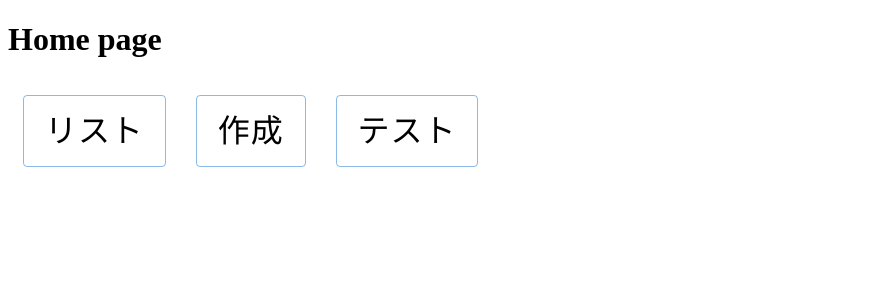
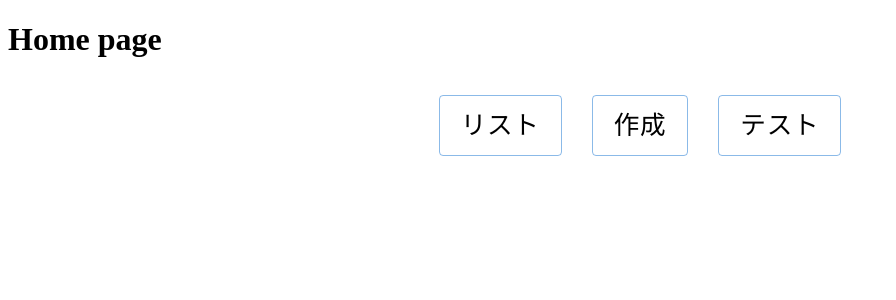
Before and after one commit to mono121/flashMemo, a React (Create React App) app: page / in a window 1280 px wide. Shown: the top 300 px of the page, without its empty margins (0-896 px from the left). Built offline with nearby package versions, Linux system fonts and the light colour scheme.

Commit message:
MainButton 修正

```diff
--- a/src/components/Atom/Button/BaseButton.tsx
+++ b/src/components/Atom/Button/BaseButton.tsx
@@ -1,7 +1,6 @@
 import React, { FC } from 'react'
 import { Button } from '@mui/material'
 import styled from '@emotion/styled'
-import { css } from '@emotion/react'
 
 type Props = {
     children: string;
--- a/src/components/Molecule/MainButton.tsx
+++ b/src/components/Molecule/MainButton.tsx
@@ -2,7 +2,6 @@ import React, { FC } from 'react'
 import styled from '@emotion/styled'
 import BaseButton from '../Atom/Button/BaseButton'
 import { useNavigate } from 'react-router-dom'
-import  { css }  from  '@emotion/react'
 
 const MainButton: FC = () => {
 
@@ -13,16 +12,20 @@ const MainButton: FC = () => {
   const toTest = () => {navigate('/Test')}
 
   return (
-    <>
-      <SButton className={"a"} size="large" onClick={toList}>リスト</SButton>
-      <SButton className={"a"} size="large" onClick={toCreate}>作成</SButton>
-      <SButton className={"a"} size="large" onClick={toTest}>テスト</SButton>
-    </>
+    <Menu>
+      <SButton className={"list"} size="large" onClick={toList}>リスト</SButton>
+      <SButton className={"create"} size="large" onClick={toCreate}>作成</SButton>
+      <SButton className={"test"} size="large" onClick={toTest}>テスト</SButton>
+    </Menu>
   )
 }
 
 export default MainButton
+
 const SButton = styled(BaseButton)({
   color: 'black',
-  fontSize: '2em',
 })
+
+const Menu = styled('div')({
+  textAlign: 'center',
+})
```
Also changed, not shown: 1 other file (tests, documents, lock files or other folders).
